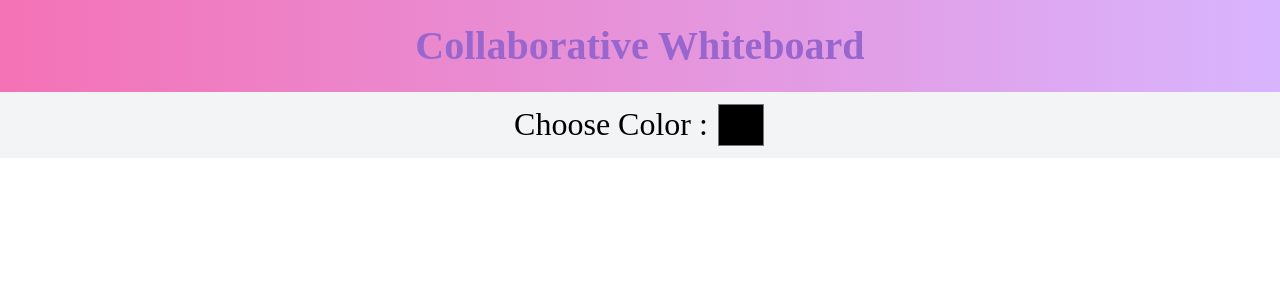
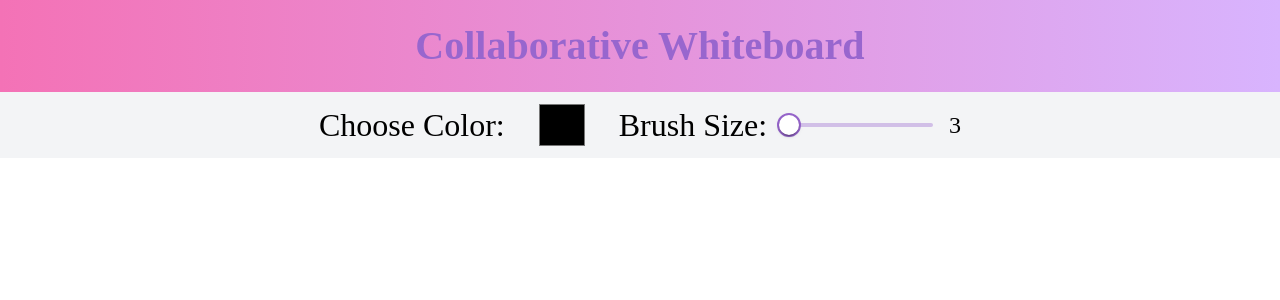
Before and after one commit to drakeRAGE/Real-Time-Collaborative-Whiteboard, a React (Vite) app in the folder frontend/: page / in a window 1280 px wide. Shown: the top 300 px of the page. Built offline with nearby package versions, Linux system fonts and the light colour scheme; no server answers.

Commit message:
feat(whiteboard): add brush size selector with MUI components
- Add MUI Slider component for brush size selection
- Include MUI dependencies in package.json
- Update Whiteboard component to support variable brush sizes
- Configure Vite to optimize MUI dependencies

```diff
--- a/frontend/package.json
+++ b/frontend/package.json
@@ -1,7 +1,7 @@
 {
   "name": "frontend",
   "private": true,
-  "version": "1.0.0",
+  "version": "2.0.0",
   "type": "module",
   "scripts": {
     "dev": "vite",
@@ -10,6 +10,9 @@
     "preview": "vite preview"
   },
   "dependencies": {
+    "@emotion/react": "^11.14.0",
+    "@emotion/styled": "^11.14.0",
+    "@mui/material": "^7.1.1",
     "@tailwindcss/vite": "^4.1.8",
     "react": "^19.1.0",
     "react-dom": "^19.1.0",
--- /dev/null
+++ b/frontend/src/components/BrushSizeSelector.jsx
@@ -0,0 +1,32 @@
+import React from 'react';
+import Slider from '@mui/material/Slider';
+import { styled } from '@mui/material/styles';
+
+const CustomSlider = styled(Slider)({
+    width: 150,
+    color: '#9866ce',
+    '& .MuiSlider-thumb': {
+        height: 24,
+        width: 24,
+        backgroundColor: '#fff',
+        border: '2px solid currentColor',
+    },
+});
+
+function BrushSizeSelector({ brushSize, setBrushSize }) {
+    return (
+        <div style={{ display: 'flex', alignItems: 'center', gap: '1rem' }}>
+            <label style={{ fontSize: '2rem', fontFamily: 'serif' }}>Brush Size:</label>
+            <CustomSlider
+                value={brushSize}
+                onChange={(e, newValue) => setBrushSize(newValue)}
+                min={1}
+                max={50}
+                aria-labelledby="brush-size-slider"
+            />
+            <span style={{ fontSize: '1.5rem', fontFamily: 'serif' }}>{brushSize}</span>
+        </div>
+    );
+}
+
+export default BrushSizeSelector;
--- a/frontend/src/components/Whiteboard.jsx
+++ b/frontend/src/components/Whiteboard.jsx
@@ -1,5 +1,6 @@
 import { useRef, useEffect, useState } from "react";
 import { io } from "socket.io-client";
+import BrushSizeSelector from "./BrushSizeSelector";
 
 const socket = io("http://localhost:5000");
 
@@ -9,6 +10,7 @@ function Whiteboard() {
     const [isDrawing, setIsDrawing] = useState(false);
     const [position, setPosition] = useState({ x: 0, y: 0 });
     const [color, setColor] = useState("#000000");
+    const [brushSize, setBrushSize] = useState(3);
 
     useEffect(() => {
         const canvas = canvasRef.current;
@@ -20,12 +22,12 @@ function Whiteboard() {
         const ctx = canvas.getContext("2d");
         ctx.lineCap = "round";
         ctx.strokeStyle = color;
-        ctx.lineWidth = 3;
+        ctx.lineWidth = brushSize;
 
         ctxRef.current = ctx;
 
-        socket.on("draw", ({ x0, y0, x1, y1, color: lineColor }) => {
-            drawLine(x0, y0, x1, y1, false, lineColor);
+        socket.on("draw", ({ x0, y0, x1, y1, color: lineColor, size }) => {
+            drawLine(x0, y0, x1, y1, false, lineColor, size);
         });
 
         return () => socket.off("draw");
@@ -47,17 +49,18 @@ function Whiteboard() {
         setPosition({ x: offsetX, y: offsetY });
     };
 
-    const drawLine = (x0, y0, x1, y1, emit, lineColor = color) => {
+    const drawLine = (x0, y0, x1, y1, emit, lineColor = color, size = brushSize) => {
         const ctx = ctxRef.current;
         ctx.beginPath();
         ctx.moveTo(x0, y0);
         ctx.lineTo(x1, y1);
         ctx.strokeStyle = lineColor;
+        ctx.lineWidth = size;
         ctx.stroke();
         ctx.closePath();
 
         if (!emit) return;
-        socket.emit("draw", { x0, y0, x1, y1, color: lineColor });
+        socket.emit("draw", { x0, y0, x1, y1, color: lineColor, size });
     };
 
     return (
@@ -66,7 +69,7 @@ function Whiteboard() {
                 style={{
                     padding: "1rem",
                     textAlign: "center",
-                    background: "linear-gradient(to right, #f472b6, #d8b4fe)", // pink-400 to purple-300
+                    background: "linear-gradient(to right, #f472b6, #d8b4fe)",
                     color: "#9866ce",
                     fontSize: "2.5rem",
                     fontWeight: "bold",
@@ -79,11 +82,13 @@ function Whiteboard() {
             <div style={{
                 display: "flex",
                 justifyContent: "center",
+                alignItems: "center",
+                gap: "2rem",
                 padding: "0.5rem",
                 background: "#f3f4f6"
             }}>
-                <label htmlFor="color" style={{ marginRight: "0.5rem", fontSize: '2rem', fontFamily: 'serif' }}>
-                    Choose Color :
+                <label htmlFor="color" style={{ fontSize: '2rem', fontFamily: 'serif' }}>
+                    Choose Color:
                 </label>
                 <input
                     type="color"
@@ -91,6 +96,7 @@ function Whiteboard() {
                     onChange={(e) => setColor(e.target.value)}
                     style={{ width: "50px", height: "50px" }}
                 />
+                <BrushSizeSelector brushSize={brushSize} setBrushSize={setBrushSize} />
             </div>
 
             <div style={{ flexGrow: 1, position: "relative" }}>
--- a/frontend/vite.config.js
+++ b/frontend/vite.config.js
@@ -9,4 +9,7 @@ export default defineConfig({
     react(),
     tailwindcss(),
   ],
+  optimizeDeps: {
+    include: ['@mui/material', '@mui/material/styles']
+  }
 })
```
Also changed, not shown: 1 other file (tests, documents, lock files or other folders).
